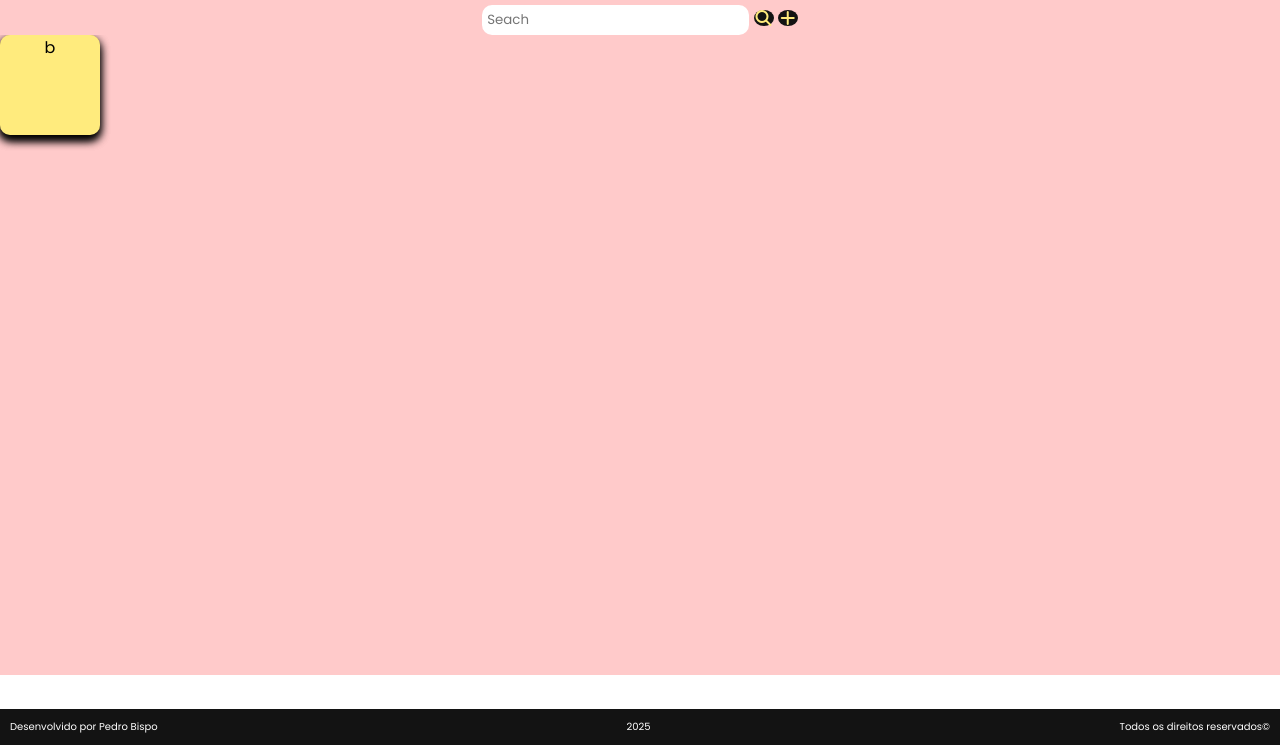
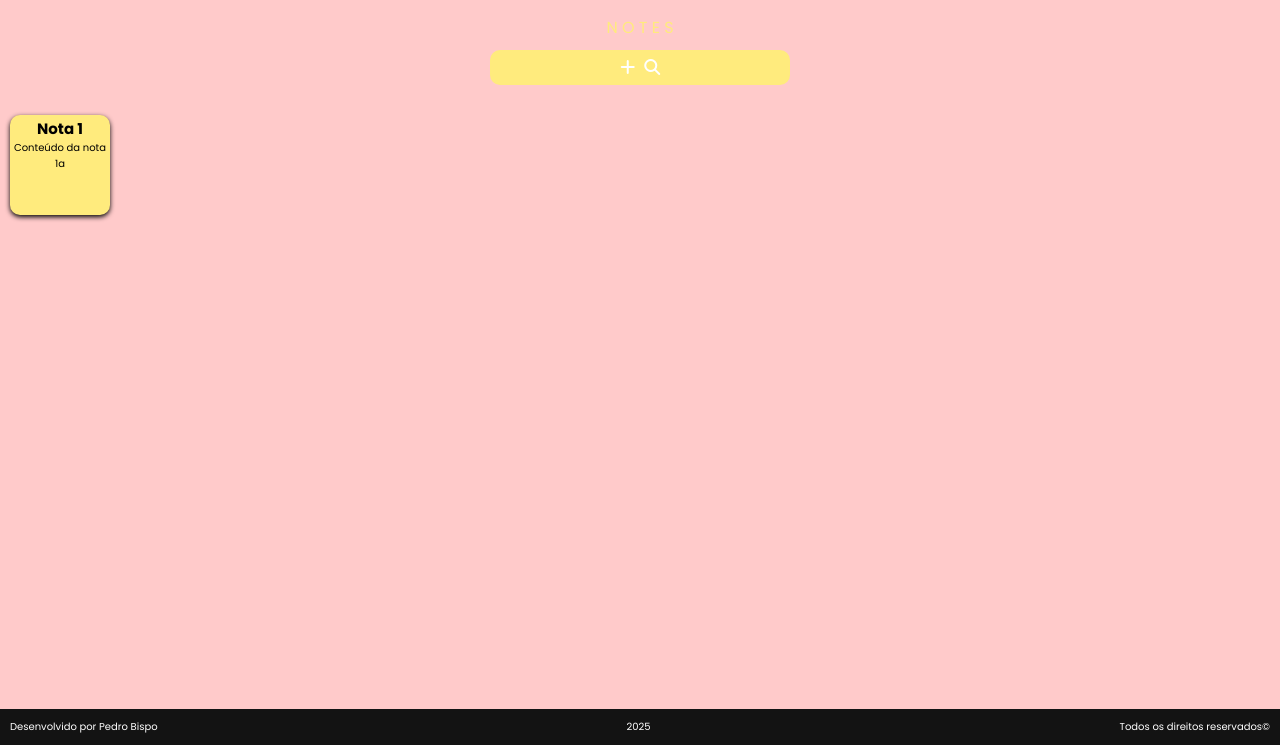
Before and after one commit to pjlkaw/HubBle, a website with bundled scripts: page public/tools/notes.html in a window 1280 px wide. Shown: the part 55-800 px from the top of the page. Built offline with nearby package versions, Linux system fonts and the light colour scheme.

Commit message:
material de estudo para fazer a função  note

```diff
--- a/public/assets/style/styleNotes.css
+++ b/public/assets/style/styleNotes.css
@@ -72,31 +72,43 @@ main {
     align-items: center;
     background-color: var(--tertiary-color);
     text-align: center;
+    transition: all 500ms ease-in-out;
+    height: 100vh;
 }
 
 .arc {
     color: var(--notes-yellow-color);
+    margin: 10px;
+}
+
+.search {
+    background-color: var(--notes-yellow-color);
+    padding: 5px 10%;
+    border-radius: 10px;
 }
 
 .search input {
     padding: 5px;
     border-radius: 10px;
     border: none;
+    box-shadow: 0px 0px 3px;
 }
 .search i {
-    background-color: var(--primary-color);
-    color: var(--notes-yellow-color);
-    border-radius: 50%;
+    color: var(--secundary-color);
 }
 
+/* workspace */
 .workspace {
     width: 100%;
-    height: 80vh;
+    height: 70vh;
     position: relative;
     overflow: hidden;
     touch-action: none;
+    margin: 20px;
+    padding: 10px;
 }
 
+/* note */
 .note {
     position: absolute;
     background-color: var(--notes-yellow-color);
@@ -106,8 +118,17 @@ main {
     min-height: 100px;
     max-height: 70%;
     z-index: 1;
-    box-shadow: 0px 5px 10px;
-} .note1 {
+    box-shadow: 0px 2px 5px;
+    padding: 2px;
+}
+.noteHead{
+    font-size: 15px;
+    font-weight: bold;
+}
+.noteBody{
+    font-size: 10px;
+}
+.note1 {
     width: 100px;
     height: 100px;
 }
@@ -126,6 +147,6 @@ footer {
     font-size: 10px;
     background-color: var(--primary-color);
     color: var(--secundary-color);
-    position: fixed;
+    position: relative;
     bottom: 0px;
 }
--- a/public/assets/style/stylePomodoro.css
+++ b/public/assets/style/stylePomodoro.css
@@ -167,6 +167,6 @@ footer {
     font-size: 10px;
     background-color: var(--primary-color);
     color: var(--secundary-color);
-    position: fixed;
+    position: relative;
     bottom: 0px;
 }
--- a/public/tools/notes.html
+++ b/public/tools/notes.html
@@ -3,8 +3,7 @@
 <head>
     <meta charset="UTF-8">
     <meta name="viewport" content="width=device-width, initial-scale=1.0">
-    <link rel="stylesheet" href="https://cdnjs.cloudflare.com/ajax/libs/font-awesome/7.0.1/css/all.min.css" integrity="sha512-2SwdPD6INVrV/lHTZbO2nodKhrnDdJK9/kg2XD1r9uGqPo1cUbujc+IYdlYdEErWNu69gVcYgdxlmVmzTWnetw==" crossorigin="anonymous" referrerpolicy="no-referrer" />
-    <link rel="stylesheet" href="../assets/style/styleNotes.css">
+    <link rel="stylesheet" href="https://cdnjs.cloudflare.com/ajax/libs/font-awesome/7.0.1/css/all.min.css" integrity="sha512-2SwdPD6INVrV/lHTZbO2nodKhrnDdJK9/kg2XD1r9uGqPo1cUbujc+IYdlYdEErWNu69gVcYgdxlmVmzTWnetw==" crossorigin="anonymous" referrerpolicy="no-referrer" />    <link rel="stylesheet" href="../assets/style/styleNotes.css">
     <title>Huble - Pomodoro</title>
 </head>
 <body>
@@ -37,16 +36,23 @@
         </div>
 
         <div class="search">
-            <input type="text" placeholder="Seach">
-            <i class="fa-solid fa-magnifying-glass"></i>
+            <input type="text" placeholder="Search" style="display: none;">
             <i class="fa-solid fa-plus"></i>
+            <i onclick="searchBtnInput()" class="fa-solid fa-magnifying-glass"></i>
+
         </div>
 
 
         <section class="workspace">
             <!-- Ideia consiste em uma area de trabalho onde pode Adicionar, organizar, arrastar, redimensionar e abrir notas -->
-            <div class="note note1">a</div>
-            <div class="note note2">b</div>
+            <div class="note note1">
+                <div class="noteHead">
+                    Nota 1
+                </div>
+                <div class="noteBody">
+                    <p>Conteúdo da nota 1a</p>
+                </div>
+            </div>
 
         </section>
 
```
Also changed, not shown: estudo/textoUser.html (added, +88 -0 lines).
